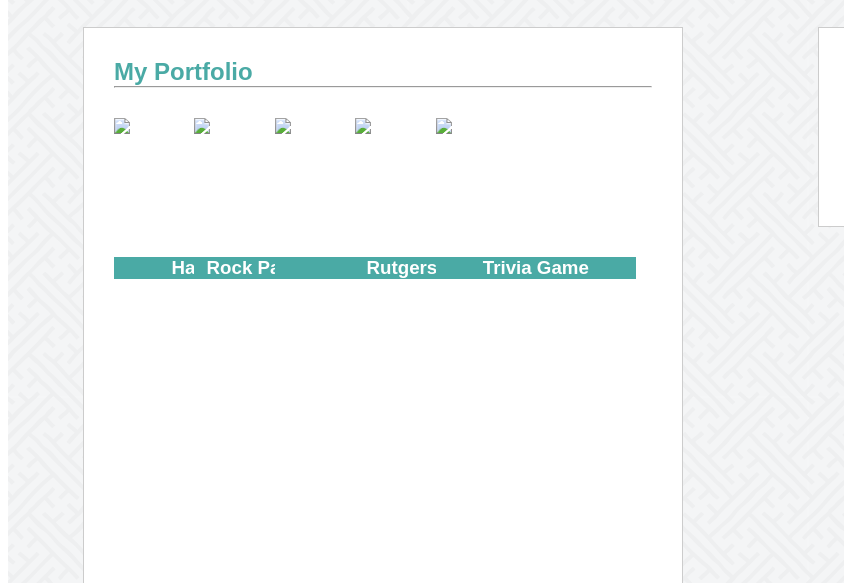
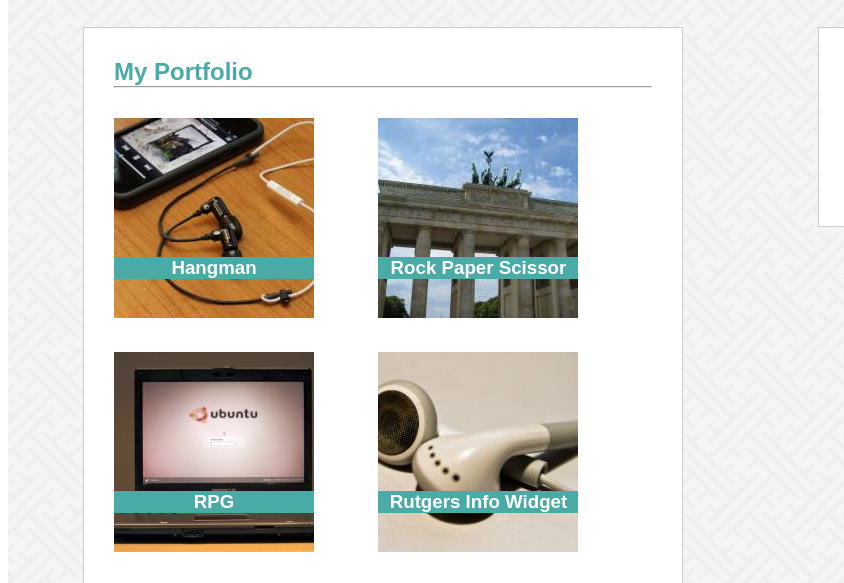
Before and after one commit to bjk116/bjk116.github.io, a plain HTML site: page portfolio.html in a window 1280 px wide. Shown: the part 99-682 px from the top of the page, 0-844 px from the left. Drawn offline with Linux system fonts and the light colour scheme; files whose address does not match are found by name.

Commit message:
Fixed filepaths for images

```diff
--- a/portfolio.html
+++ b/portfolio.html
@@ -29,23 +29,23 @@
 			<h2 class='margin'>My Portfolio</h2>
 			<hr>
 			<div class='img'>
-				<img src='assets/images/portfolio/hangman.jpg'>
+				<img src='assets/images/Portfoliopics/hangman.jpg'>
 				<h3 class='imgtext'>Hangman</h2>
 			</div>
 			<div class='img'>
-				<img src='assets/images/portfolio/rockpaperscissor.jpg'>
+				<img src='assets/images/Portfoliopics/rockpaperscissor.jpg'>
 				<h3 class='imgtext'>Rock Paper Scissor</h2>
 			</div>
 			<div class='img'>
-				<img src='assets/images/portfolio/rpg.jpg'>
+				<img src='assets/images/Portfoliopics/rpg.jpg'>
 				<h3 class='imgtext'>RPG</h2>
 			</div>
 			<div class='img'>
-				<img src='assets/images/portfolio/rutgersinfowidget.jpg'>
+				<img src='assets/images/Portfoliopics/rutgersinfowidget.jpg'>
 				<h3 class='imgtext'>Rutgers Info Widget</h2>
 			</div>
 			<div class='img'>
-				<img src='assets/images/portfolio/trivia.jpg'>
+				<img src='assets/images/Portfoliopics/trivia.jpg'>
 				<h3 class='imgtext'>Trivia Game</h2>
 			</div>
 		</section>
```
